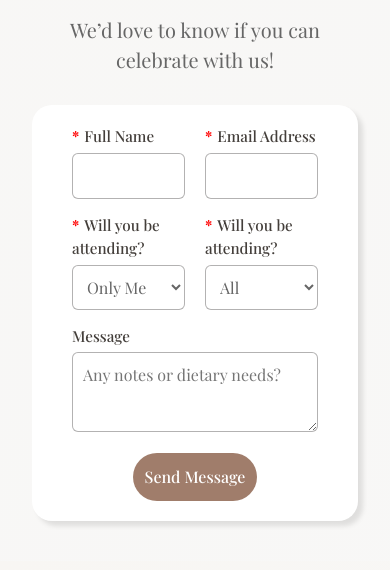
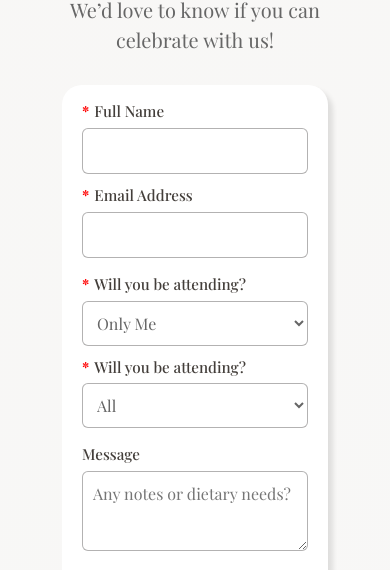
Before and after one commit to tish-cyb/E-Wedding-Website, a React (Vite) app in the folder E-Wedding Website/: page / in a window 390 px wide. Shown: the part 4424-4994 px from the top of the page. Built offline with nearby package versions, Linux system fonts and the light colour scheme; a small style sheet from the web is missing.

Commit message:
Made the rsvp responsive

```diff
--- a/E-Wedding Website/src/Styles/rsvp.css
+++ b/E-Wedding Website/src/Styles/rsvp.css
@@ -203,3 +203,35 @@ select:-webkit-autofill:focus {
   from { opacity: 1; transform: translate(-50%, -50%); }
   to { opacity: 0; transform: translate(-50%, -55%); }
 }
+
+/* Responsive adjustments for screens smaller than 600px */
+@media (max-width: 600px) {
+  .rsvp-section {
+    margin: 20px;
+    padding: 0 10px;
+  }
+
+  .rsvp-form {
+    padding: 15px 20px;
+  }
+
+  .row1, .row2 {
+    flex-direction: column; /* stack inputs vertically */
+    gap: 10px;
+  }
+
+  .rsvp-form button {
+    width: 100%; /* button takes full width */
+    padding: 10px;
+  }
+
+  .success-popup {
+    width: 90%;
+    font-size: 1rem;
+    padding: 15px;
+
+    /* Ensure text wraps on small screens */
+    white-space: normal;
+    word-break: break-word;
+  }
+}
```
